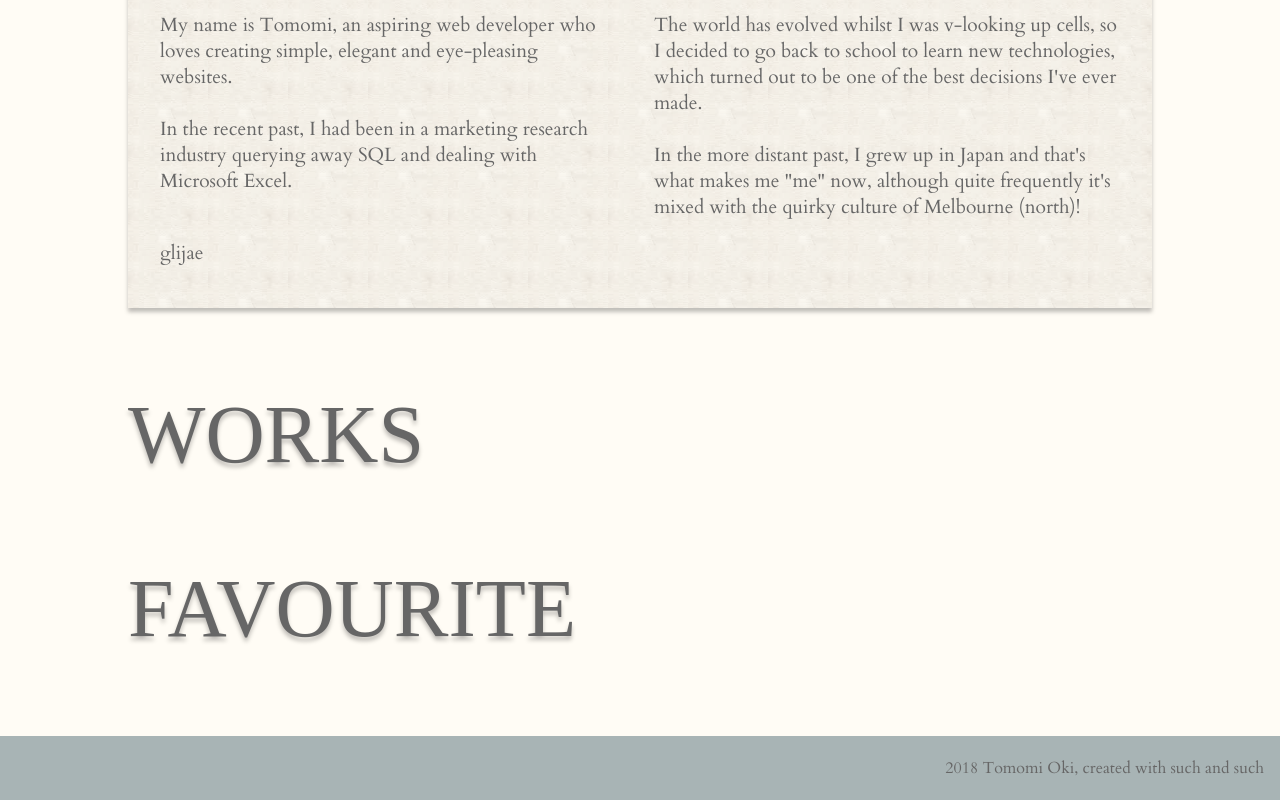
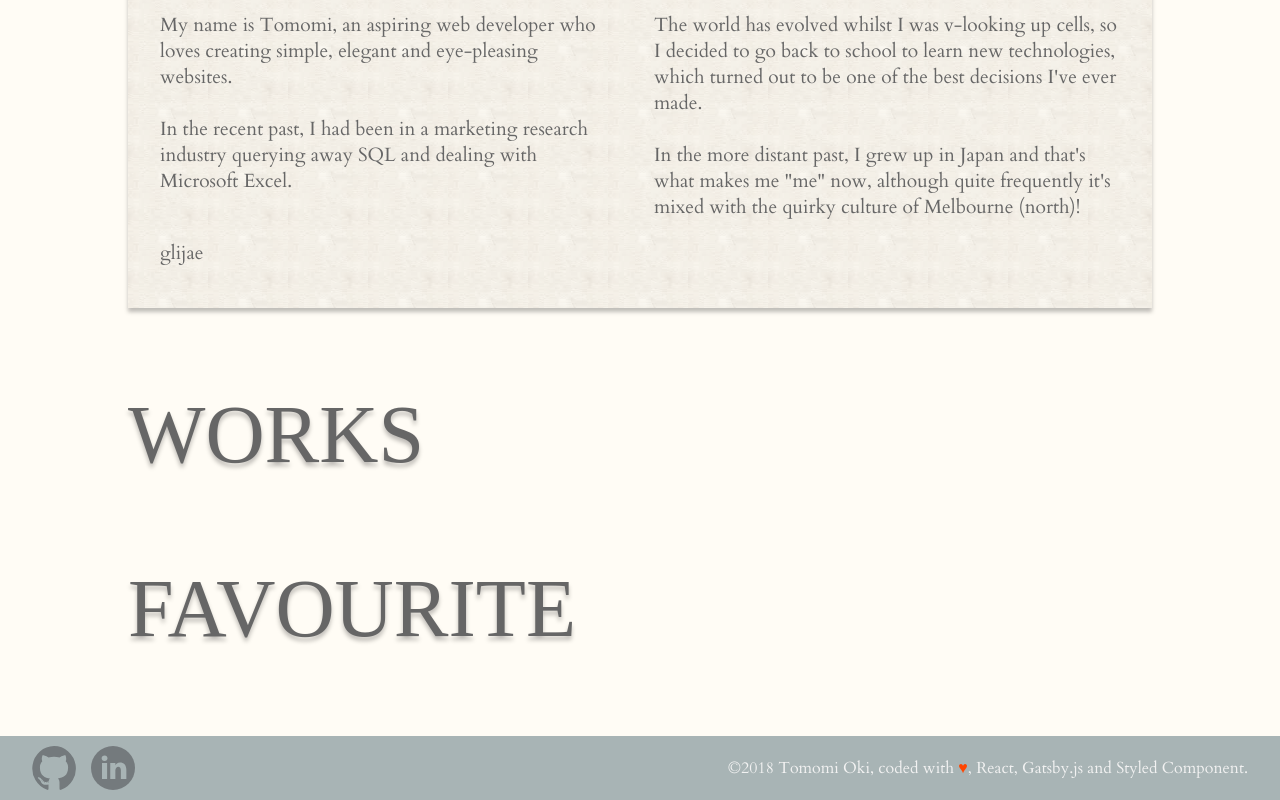
Before and after one commit to okichan/play-styled-components, a Gatsby app: page / in a window 1280 px wide. Shown: the part 876-1676 px from the top of the page. Built offline with nearby package versions, Linux system fonts and the light colour scheme; a web font is replaced by a local one.

Commit message:
Style footer

```diff
--- a/src/assets/styles.js
+++ b/src/assets/styles.js
@@ -1,5 +1,5 @@
 import styled from "styled-components";
-import paper from "../assets/paper.png";
+import paper from "./paper.png";
 
 export const Container = styled.body`
   padding-top: 5vh;
@@ -58,15 +58,14 @@ export const Greeting = styled.div`
   -ms-grid-columns: auto 4vw auto;
   -ms-grid-template-rows: auto auto auto;
 
-
   & > p {
     margin: 10px 0;
     // border: 1px solid red
     // box-sizing: border-box
   }
-  `;
+`;
 
-  export const Title = styled.h1`
+export const Title = styled.h1`
   width: 80vw;
   margin: 10vh auto;
   font-weight: normal;
@@ -76,11 +75,30 @@ export const Greeting = styled.div`
   text-transform: uppercase
 `;
 
-  export const Footer = styled.div`
-  // height: 60px;
+export const Footer = styled.div`
   font-family: Cardo, serif;
+  color: #F2F2F2;
   line-height: 4;
   text-align: right;
-  padding-right: 1rem;
-  background: #A8B4B5
+  padding: 0 2rem;
+  background: #a8b4b5;
 `;
+
+export const Social = styled.img`
+  // position: absolute;
+  float: left;
+  height: 44px;
+  width: 44px;
+  margin-right: 15px;
+  transform: translateY(10px);
+  top: 50%;
+`;
+
+export const Love = styled.span`
+  color: orangered;
+
+  &:before {
+    content: ' ♥';
+  }
+
+`;
--- a/src/pages/index.js
+++ b/src/pages/index.js
@@ -4,6 +4,8 @@ import "./App.css";
 import divider from "../assets/divider.png";
 import * as S from "../assets/styles";
 import Typography from "typography";
+import git from "../assets/github.svg";
+import linked from "../assets/linkedin.svg";
 
 export default () => (
   <S.Container>
@@ -46,8 +48,12 @@ export default () => (
     <S.Title>FAVOURITE</S.Title>
 
     <S.Footer>
-      {`${new Date().getFullYear()} `}
-      Tomomi Oki, created with such and such
+      <S.Social src={git} />
+      <S.Social src={linked} />
+      &copy;{`${new Date().getFullYear()} `}
+      Tomomi Oki, coded with
+      <S.Love />
+      , React, Gatsby.js and Styled Component.
     </S.Footer>
   </S.Container>
 );
```
Also changed, not shown: src/assets/github.svg (added), src/assets/linkedin.svg (added).
